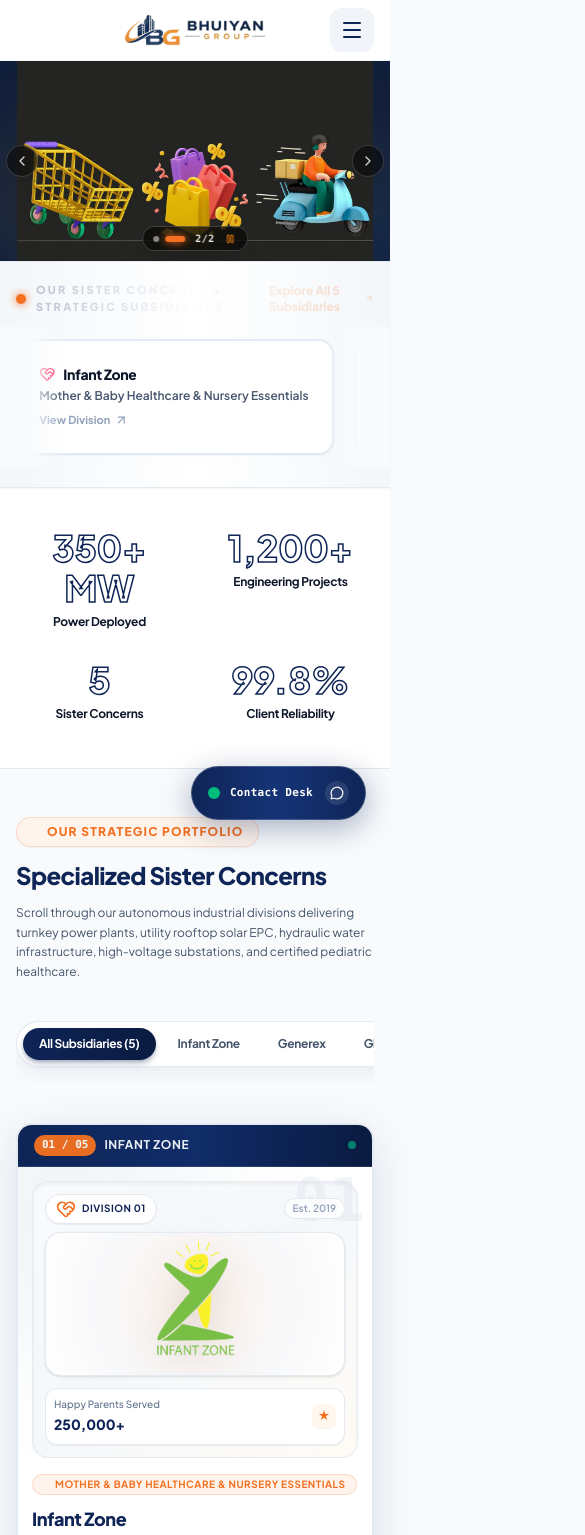
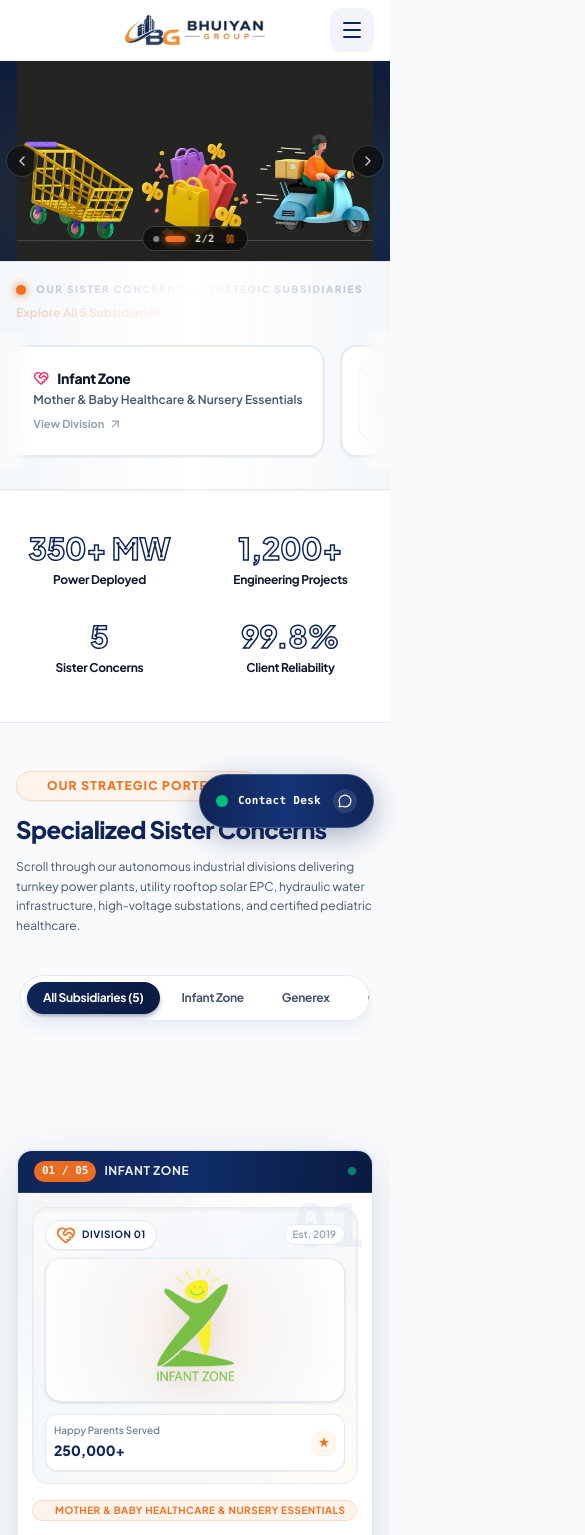
Before and after one commit to rohan45-j/BhuiyanGroup, a Next.js app: page / in a window 390 px wide. Shown: the top 1535 px of the page, 585 px wide, since content can reach past the window. Built offline with nearby package versions, Linux system fonts and the light colour scheme.

Commit message:
fix: comprehensive full-system mobile responsiveness enhancements

```diff
--- a/src/app/globals.css
+++ b/src/app/globals.css
@@ -33,16 +33,18 @@
   --foreground: #0F172A;
 }
 
-html {
-  scroll-behavior: smooth;
-  -webkit-text-size-adjust: 100%;
+html,
+body {
+  overflow-x: hidden;
+  max-width: 100vw;
+  width: 100%;
+  position: relative;
 }
 
 body {
   background-color: var(--background);
   color: var(--foreground);
   font-feature-settings: "cv02", "cv03", "cv04", "cv11";
-  overflow-x: clip;
 }
 
 /* Custom subtle scrollbar */
--- a/src/app/page.tsx
+++ b/src/app/page.tsx
@@ -245,7 +245,7 @@ export default function HomePage() {
                   const lastPart = words.slice(-2).join(" ");
                   const firstPart = words.slice(0, -2).join(" ");
                   return (
-                    <h1 className="text-3xl sm:text-5xl md:text-6xl lg:text-7xl xl:text-[88px] font-black uppercase tracking-tight text-white leading-[1.08] sm:leading-[1.02] max-w-6xl mx-auto font-sans break-words px-2 drop-shadow-[0_4px_24px_rgba(0,0,0,0.9)]">
+                    <h1 className="text-2xl xs:text-3xl sm:text-5xl md:text-6xl lg:text-7xl xl:text-[88px] font-black uppercase tracking-tight text-white leading-[1.08] sm:leading-[1.02] max-w-6xl mx-auto font-sans break-words px-2 drop-shadow-[0_4px_24px_rgba(0,0,0,0.9)]">
                       {firstPart} <br className="hidden sm:inline" />
                       <span className="text-transparent [-webkit-text-stroke:1.8px_white] sm:[-webkit-text-stroke:3px_white] block mt-1.5 sm:mt-4 drop-shadow-[0_0_20px_rgba(255,255,255,0.35)]">
                         {lastPart}
@@ -254,7 +254,7 @@ export default function HomePage() {
                   );
                 }
                 return (
-                  <h1 className="text-3xl sm:text-5xl md:text-6xl lg:text-7xl xl:text-[88px] font-black uppercase tracking-tight text-white leading-[1.08] sm:leading-[1.02] max-w-6xl mx-auto font-sans break-words px-2 drop-shadow-[0_4px_24px_rgba(0,0,0,0.9)]">
+                  <h1 className="text-2xl xs:text-3xl sm:text-5xl md:text-6xl lg:text-7xl xl:text-[88px] font-black uppercase tracking-tight text-white leading-[1.08] sm:leading-[1.02] max-w-6xl mx-auto font-sans break-words px-2 drop-shadow-[0_4px_24px_rgba(0,0,0,0.9)]">
                     {headline}
                   </h1>
                 );
@@ -396,7 +396,7 @@ export default function HomePage() {
           <div className="grid grid-cols-2 lg:grid-cols-4 gap-6 sm:gap-8 lg:gap-12 text-center">
             {statsList.map((stat, idx) => (
               <div key={idx} className="space-y-1.5 group">
-                <div className="text-4xl sm:text-5xl lg:text-7xl font-black font-sans text-transparent [-webkit-text-stroke:1.5px_#0F2557] sm:[-webkit-text-stroke:2.5px_#0F2557] group-hover:[-webkit-text-stroke:2.5px_#F37021] transition-all duration-300">
+                <div className="text-3xl xs:text-4xl sm:text-5xl lg:text-7xl font-black font-sans text-transparent [-webkit-text-stroke:1.5px_#0F2557] sm:[-webkit-text-stroke:2.5px_#0F2557] group-hover:[-webkit-text-stroke:2.5px_#F37021] transition-all duration-300">
                   <AnimatedCounter value={stat.value} />
                 </div>
                 <div className="text-xs sm:text-base font-bold text-slate-900 tracking-tight">
--- a/src/components/ui/FloatingContactWidget.tsx
+++ b/src/components/ui/FloatingContactWidget.tsx
@@ -27,10 +27,10 @@ export default function FloatingContactWidget() {
   )}`;
 
   return (
-    <div className="fixed bottom-6 right-6 z-50 flex flex-col items-end">
+    <div className="fixed bottom-4 right-4 sm:bottom-6 sm:right-6 z-50 flex flex-col items-end">
       {/* Expandable Menu Popover */}
       {isOpen && (
-        <div className="mb-3 w-72 sm:w-80 bg-white/95 backdrop-blur-xl rounded-2xl shadow-[0_16px_50px_rgba(15,37,87,0.25)] border border-slate-200/90 overflow-hidden animate-in fade-in slide-in-from-bottom-5 duration-200">
+        <div className="mb-3 w-[calc(100vw-32px)] max-w-xs sm:w-80 bg-white/95 backdrop-blur-xl rounded-2xl shadow-[0_16px_50px_rgba(15,37,87,0.25)] border border-slate-200/90 overflow-hidden animate-in fade-in slide-in-from-bottom-5 duration-200">
           {/* Header */}
           <div className="bg-gradient-to-r from-[#0F2557] to-[#0A1B40] text-white p-4 flex items-center justify-between border-b border-white/10">
             <div className="flex items-center gap-2">
--- a/src/components/ui/InteractiveConcernShowcase.tsx
+++ b/src/components/ui/InteractiveConcernShowcase.tsx
@@ -58,8 +58,8 @@ export default function InteractiveConcernShowcase() {
   return (
     <div className="space-y-10 relative">
       {/* Bitopi-Inspired Floating Pill Navigation Filter */}
-      <div className="flex items-center justify-start sm:justify-center gap-2 overflow-x-auto pb-4 scrollbar-none z-30 relative">
-        <div className="flex items-center gap-1.5 p-1.5 bg-white/95 backdrop-blur-xl border border-slate-200/90 rounded-full shadow-lg shadow-slate-200/50">
+      <div className="flex items-center justify-start sm:justify-center gap-2 overflow-x-auto pb-4 scrollbar-none z-30 relative w-full max-w-full px-1">
+        <div className="flex items-center gap-1.5 p-1.5 bg-white/95 backdrop-blur-xl border border-slate-200/90 rounded-full shadow-lg shadow-slate-200/50 max-w-full overflow-x-auto">
           {filterTabs.map((tab) => {
             const isActive = activeTab === tab.id;
             return (
@@ -96,8 +96,8 @@ export default function InteractiveConcernShowcase() {
           return (
             <div
               key={concern.id || concern.slug}
-              className={`sticky transition-all duration-300 ${
-                !isLast ? "mb-16 sm:mb-24 md:mb-28" : "mb-0"
+              className={`relative lg:sticky transition-all duration-300 ${
+                !isLast ? "mb-8 sm:mb-12 lg:mb-28" : "mb-0"
               }`}
               style={{
                 top: `${Math.min(72 + index * 16, 136)}px`,
--- a/src/components/ui/SisterConcernsMarquee.tsx
+++ b/src/components/ui/SisterConcernsMarquee.tsx
@@ -38,19 +38,19 @@ export default function SisterConcernsMarquee() {
       <div className="absolute inset-0 bg-gradient-to-r from-slate-100/70 via-white to-slate-100/70 pointer-events-none" />
 
       {/* Header Badge Row */}
-      <div className="max-w-7xl mx-auto px-4 sm:px-6 mb-3 sm:mb-4 flex items-center justify-between">
+      <div className="max-w-7xl mx-auto px-4 sm:px-6 mb-3 sm:mb-4 flex flex-col sm:flex-row sm:items-center justify-between gap-2">
         <div className="flex items-center gap-2.5">
-          <span className="relative flex h-2.5 w-2.5">
+          <span className="relative flex h-2.5 w-2.5 shrink-0">
             <span className="animate-ping absolute inline-flex h-full w-full rounded-full bg-[#F37021] opacity-75" />
             <span className="relative inline-flex rounded-full h-2.5 w-2.5 bg-[#F37021] shadow-[0_0_8px_#F37021]" />
           </span>
-          <span className="text-[11px] sm:text-xs font-black uppercase tracking-[0.2em] sm:tracking-[0.25em] text-[#0F2557]">
+          <span className="text-[10px] xs:text-[11px] sm:text-xs font-black uppercase tracking-[0.16em] sm:tracking-[0.25em] text-[#0F2557] truncate">
             {tickerBadge}
           </span>
         </div>
         <a
           href="#sister-concerns"
-          className="text-xs sm:text-sm font-bold text-[#F37021] hover:text-[#DE5F12] inline-flex items-center gap-1.5 transition-colors group cursor-pointer"
+          className="text-xs sm:text-sm font-bold text-[#F37021] hover:text-[#DE5F12] inline-flex items-center gap-1.5 transition-colors group cursor-pointer self-start sm:self-auto"
         >
           <span>Explore All 5 Subsidiaries</span>
           <ArrowUpRight className="w-4 h-4 group-hover:translate-x-0.5 group-hover:-translate-y-0.5 transition-transform" />
@@ -60,12 +60,12 @@ export default function SisterConcernsMarquee() {
       {/* Marquee Track with Left & Right Gradient Shadows */}
       <div className="relative w-full overflow-hidden group">
         {/* Left Gradient Shadow */}
-        <div className="absolute left-0 top-0 bottom-0 w-16 sm:w-36 bg-gradient-to-r from-slate-50 via-slate-50/90 to-transparent z-10 pointer-events-none" />
+        <div className="absolute left-0 top-0 bottom-0 w-8 sm:w-36 bg-gradient-to-r from-slate-50 via-slate-50/90 to-transparent z-10 pointer-events-none" />
         {/* Right Gradient Shadow */}
-        <div className="absolute right-0 top-0 bottom-0 w-16 sm:w-36 bg-gradient-to-l from-slate-50 via-slate-50/90 to-transparent z-10 pointer-events-none" />
+        <div className="absolute right-0 top-0 bottom-0 w-8 sm:w-36 bg-gradient-to-l from-slate-50 via-slate-50/90 to-transparent z-10 pointer-events-none" />
 
         {/* Infinite Scrolling Track */}
-        <div className="flex items-center gap-5 sm:gap-7 animate-marquee w-max py-3 select-none">
+        <div className="flex items-center gap-4 sm:gap-7 animate-marquee w-max py-3 select-none">
           {marqueeItems.map((concern, idx) => {
             const icon = concernIcons[concern.slug] || <Zap className="w-4 h-4 text-[#F37021]" />;
             const logoSrc = concern.logo || "/img/bhuiyan-group-logo-horizontal.png";
@@ -74,7 +74,7 @@ export default function SisterConcernsMarquee() {
               <a
                 key={`${concern.id || concern.slug}-${idx}`}
                 href="#sister-concerns"
-                className="group/card flex items-center gap-4 sm:gap-5 px-5 sm:px-6 py-4 rounded-2xl bg-white border-2 border-slate-200/90 hover:border-[#F37021]/70 shadow-xs hover:shadow-2xl transition-all duration-300 transform hover:-translate-y-2 active:scale-98 shrink-0 cursor-pointer min-w-[300px] sm:min-w-[360px]"
+                className="group/card flex items-center gap-3.5 sm:gap-5 px-4 sm:px-6 py-3.5 sm:py-4 rounded-2xl bg-white border-2 border-slate-200/90 hover:border-[#F37021]/70 shadow-xs hover:shadow-2xl transition-all duration-300 transform hover:-translate-y-2 active:scale-98 shrink-0 cursor-pointer min-w-[270px] xs:min-w-[290px] sm:min-w-[360px]"
                 title={`Explore ${concern.name}`}
               >
                 {/* Big, Clear, Prominent Logo Box */}
```
Also changed, not shown: src/components/ui/ImageGallerySection.tsx (+25 -25 lines), src/components/ui/SisterConcernPhotoGallery.tsx (+7 -7 lines).
